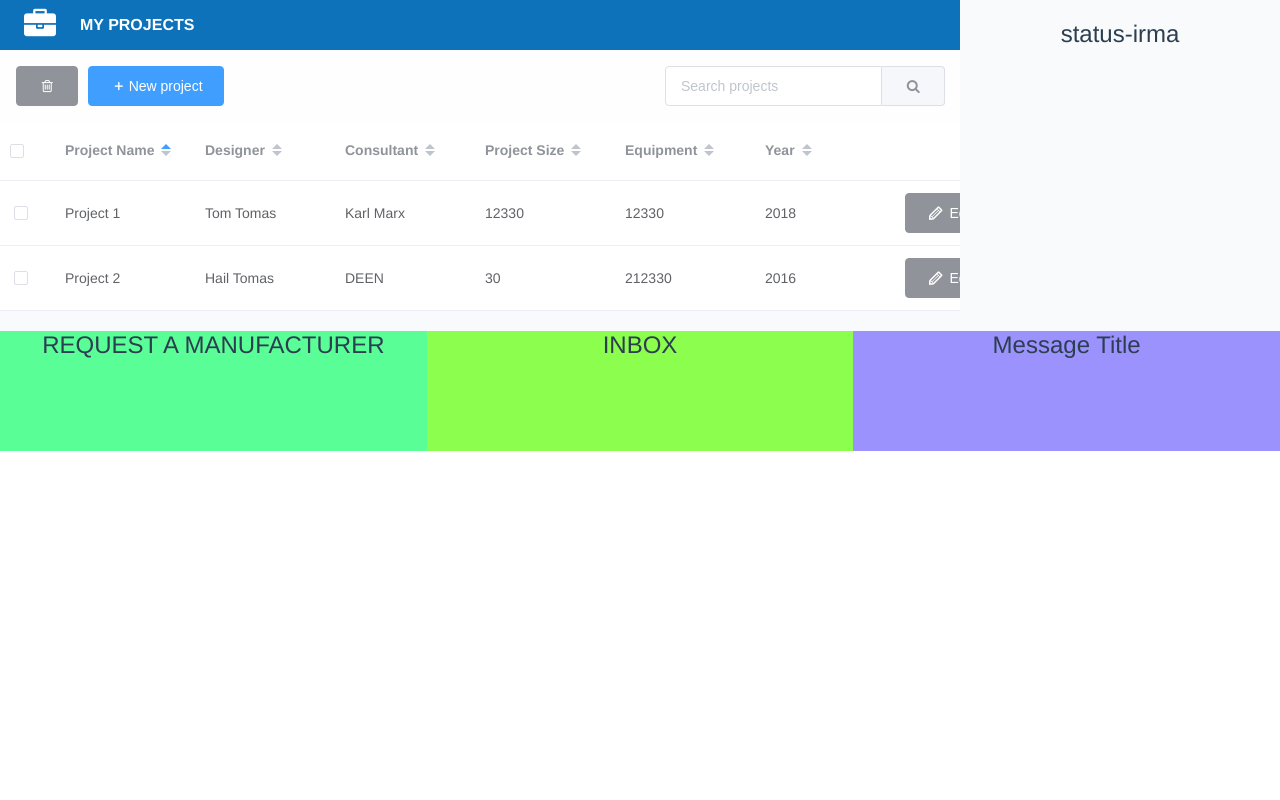
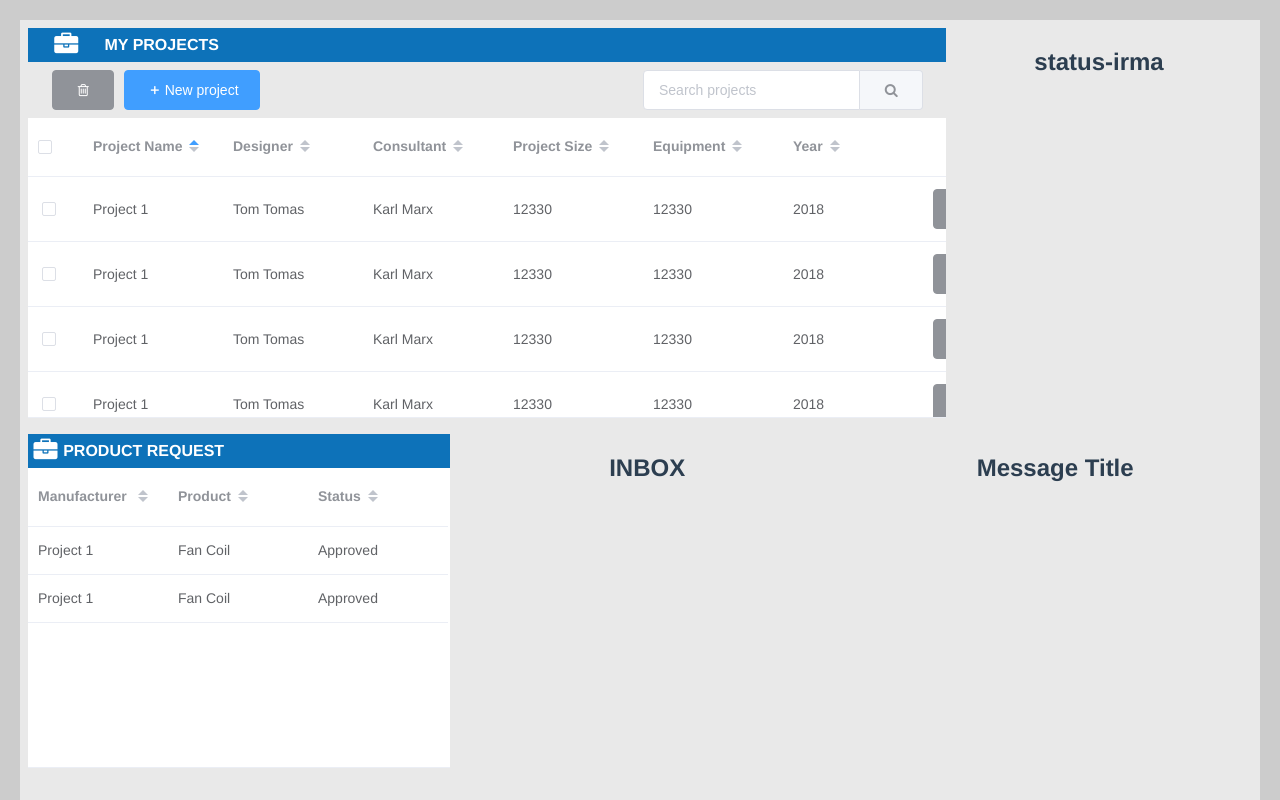
Before and after one commit to dragutin-avdalovic/mechanico, a Vue app: page / in a window 1280 px wide. Built offline with nearby package versions, Linux system fonts and the light colour scheme.

Commit message:
Product request page part in progress, the heights paddings and widths fixed, custom component made...

```diff
--- a/src/components/Main.vue
+++ b/src/components/Main.vue
@@ -3,7 +3,7 @@
     <el-main>
       <el-row type="flex" class="row-bg" justify="flex-start">
         <el-col :span="18">
-          <div class="grid-content bg-purple">
+          <div class="grid-content">
             <MyProjectsPage></MyProjectsPage>
           </div>
         </el-col>
@@ -11,10 +11,14 @@
           <h1>status-irma</h1>
         </el-col>
       </el-row>
-      <el-row type="flex" class="row-bg" justify="flex-start">
-        <el-col :span="8"><div class="grid-content bg-purple-1"><h1>REQUEST A MANUFACTURER</h1></div></el-col>
-        <el-col :span="8"><div class="grid-content bg-purple-2"><h1>INBOX</h1></div></el-col>
-        <el-col :span="8"><div class="grid-content bg-purple-3"><h1>Message Title</h1></div></el-col>
+      <el-row type="flex" class="row-bg-bottom" justify="flex-start">
+        <el-col :span="8">
+          <div class="grid-content-bottom bg-purple-1">
+          <ProductRequest></ProductRequest>
+          </div>
+        </el-col>
+        <el-col :span="8"><div class="grid-content-bottom bg-purple-2"><h1>INBOX</h1></div></el-col>
+        <el-col :span="8"><div class="grid-content-bottom bg-purple-3"><h1>Message Title</h1></div></el-col>
       </el-row>
     </el-main>
   </el-container>
@@ -23,10 +27,12 @@
 <script>
 import ElFooter from '../../node_modules/element-ui/packages/footer/src/main'
 import MyProjectsPage from './partials/MyProjectsPage.vue'
+import ProductRequest from './partials/ProductRequest.vue'
 export default {
   components: {
     ElFooter,
-    MyProjectsPage
+    MyProjectsPage,
+    ProductRequest
   },
   name: 'HelloWorld',
   methods: {
@@ -64,55 +70,29 @@ export default {
   }
 }
 </script>
-
 <!-- Add "scoped" attribute to limit CSS to this component only -->
-<style scoped>
-h1, h2 {
-  font-weight: normal;
+<style>
+.row-bg {
+  padding: 0.5em;
+  background-color: #E9E9E9;
 }
-ul {
-  list-style-type: none;
-  padding: 0;
+.row-bg-bottom {
+  padding: 0.5em;
+  background-color: #E9E9E9;
+  min-height: calc(100vh - 405px);
 }
-li {
-  display: inline-block;
-  margin: 0 10px;
+.grid-content
+{
+  min-height: 2.5em;
+  min-width: 15em;
 }
-a {
-  color: #42b983;
+.grid-content-bottom
+{
+  min-width: 33vw;
 }
 .el-main
 {
-  padding: 0;
-}
-.el-header {
-  background-color: #98d109;
-  color: #333;
-  line-height: 60px;
-  height: 10em;
-}
-.el-footer {
-  background-color: #d12a1c;
-  color: #333;
-  line-height: 60px;
-}
-.bg-purple {
-  background: #fefefe;
-}
-.bg-purple-1 {
-  background: #5afe97;
-}
-.bg-purple-2 {
-  background: #8cfe4d;
-}
-.bg-purple-3 {
-  background: #9b92fe;
-}
-.grid-content {
-  min-height: 120px;
-}
-.row-bg {
-  background-color: #f9fafc;
+  background-color: #cccccc;
   padding: 0;
 }
 </style>
--- a/src/components/partials/MyProjectsPage.vue
+++ b/src/components/partials/MyProjectsPage.vue
@@ -2,10 +2,10 @@
   <div>
       <el-row class="header" type="flex" justify="center">
           <el-col :span="2" class="my-projects-icon"><i class="icon-project"></i></el-col>
-          <el-col :span="22"><p class="projects-label">MY PROJECTS</p></el-col>
+          <el-col :span="22"><span class="projects-label">MY PROJECTS</span></el-col>
       </el-row>
       <TableHeader></TableHeader>
-      <Table :fields="fields" :columns="columns" :selectable="true"></Table>
+      <Table :fields="fields" :columns="columns" :selectable="true" :editable="true"></Table>
   </div>
 </template>
 <script>
@@ -35,6 +35,27 @@ export default {
         projectSize: '30',
         equipment: '212330',
         year: 2016
+      }, {
+        projectName: 'Project 1',
+        designer: 'Tom Tomas',
+        consultant: 'Karl Marx',
+        projectSize: '12330',
+        equipment: '12330',
+        year: 2018
+      }, {
+        projectName: 'Project 1',
+        designer: 'Tom Tomas',
+        consultant: 'Karl Marx',
+        projectSize: '12330',
+        equipment: '12330',
+        year: 2018
+      }, {
+        projectName: 'Project 1',
+        designer: 'Tom Tomas',
+        consultant: 'Karl Marx',
+        projectSize: '12330',
+        equipment: '12330',
+        year: 2018
       }]
     }
   }
@@ -53,12 +74,33 @@ export default {
 }
 .icon-project {
   color: white;
-  font-size: 2em;
+  font-size: 1.5em;
 }
 .projects-label
 {
   float: left;
   font-weight: 600;
   font-size: 1em;
+  padding-top: 0.5em ;
+  padding-bottom: 0.5em ;
+}
+/* width */
+::-webkit-scrollbar {
+  width: 10px;
+}
+
+/* Track */
+::-webkit-scrollbar-track {
+  background: #f1f1f1;
+}
+
+/* Handle */
+::-webkit-scrollbar-thumb {
+  background: #0D72B9;
+}
+
+/* Handle on hover */
+::-webkit-scrollbar-thumb:hover {
+  background: #005580;
 }
 </style>
--- /dev/null
+++ b/src/components/partials/ProductRequest.vue
@@ -0,0 +1,37 @@
+<template>
+  <div>
+    <el-row class="header" type="flex" justify="center">
+      <el-col :span="2" class="my-projects-icon"><i class="icon-project"></i></el-col>
+      <el-col :span="22"><span class="projects-label">PRODUCT REQUEST</span></el-col>
+    </el-row>
+    <Table :fields="fields" :columns="columns" :selectable="false" :editable="false"></Table>
+  </div>
+</template>
+<script>
+import Table from './Table.vue'
+import TableHeader from './TableHeader.vue'
+export default {
+  components: {
+    Table,
+    TableHeader
+  },
+  data () {
+    return {
+      columns: [{prop: 'manufacturer', label: 'Manufacturer '}, {prop: 'product', label: 'Product'}, {prop: 'status', label: 'Status'}],
+      fields: [{
+        manufacturer: 'Project 1',
+        product: 'Fan Coil',
+        status: 'Approved'
+      }, {
+        manufacturer: 'Project 1',
+        product: 'Fan Coil',
+        status: 'Approved'
+      }]
+    }
+  }
+}
+</script>
+<style>
+  @import '../../assets/font/fontello/css/fontello.css';
+
+</style>
--- a/src/components/partials/Table.vue
+++ b/src/components/partials/Table.vue
@@ -1,15 +1,17 @@
 <template>
   <el-table
     ref="multipleTable"
+    class="multipleTable"
     :data="fields"
     :default-sort = "{prop: 'projectName', order: 'ascending'}"
     style="width: 100%"
+    height="300"
     @selection-change="handleSelectionChange">
     <el-table-column v-if="selectable" type="selection" width="55"></el-table-column>
     <el-table-column sortable v-for="(column, key) in columns"
      v-bind:label="column.label" v-bind:prop="column.prop" v-bind:key='key' width="140">
     </el-table-column>
-    <el-table-column>
+    <el-table-column v-if="editable">
       <template slot-scope="scope">
         <el-button
           type="info" icon="icon-pencil"
@@ -29,7 +31,7 @@ export default {
       multipleSelection: []
     }
   },
-  props: ['fields', 'columns', 'selectable'],
+  props: ['fields', 'columns', 'selectable', 'editable'],
   methods: {
     handleEdit (index, row) {
       console.log(index, row)
@@ -50,3 +52,9 @@ export default {
   }
 }
 </script>
+<style>
+  .multipleTable
+  {
+    overflow-y: auto;
+  }
+</style>
--- a/src/components/partials/TableHeader.vue
+++ b/src/components/partials/TableHeader.vue
@@ -1,5 +1,5 @@
 <template>
-  <el-row type="flex" class="row-bg" justify="center">
+  <el-row type="flex" class="row-header" justify="center">
     <el-col :span="6">
       <div class="el-col-left">
             <el-button type="info" icon="icon-trash-empty"></el-button>
@@ -29,11 +29,6 @@ export default {
 }
 </script>
 <style>
-.grid-content
-{
-  min-height: 2.5em;
-  min-width: 15em;
-}
 .search-input
 {
   min-width:15em;
@@ -41,14 +36,14 @@ export default {
   float: right;
   margin-right: 15px
 }
-.row-bg {
-  padding: 1em 0;
-}
 .el-col-left
 {
   float: left;
   padding-left: 0px;
-  min-height: 2.5em;
+  min-height: 1em;
   min-width: 15em;
 }
+.row-header {
+  padding: 0.5em;
+}
 </style>
```
